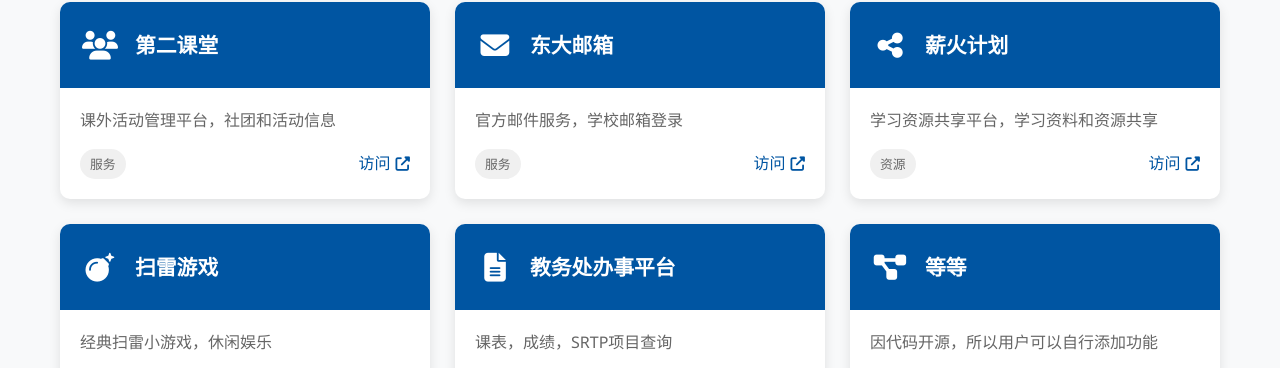
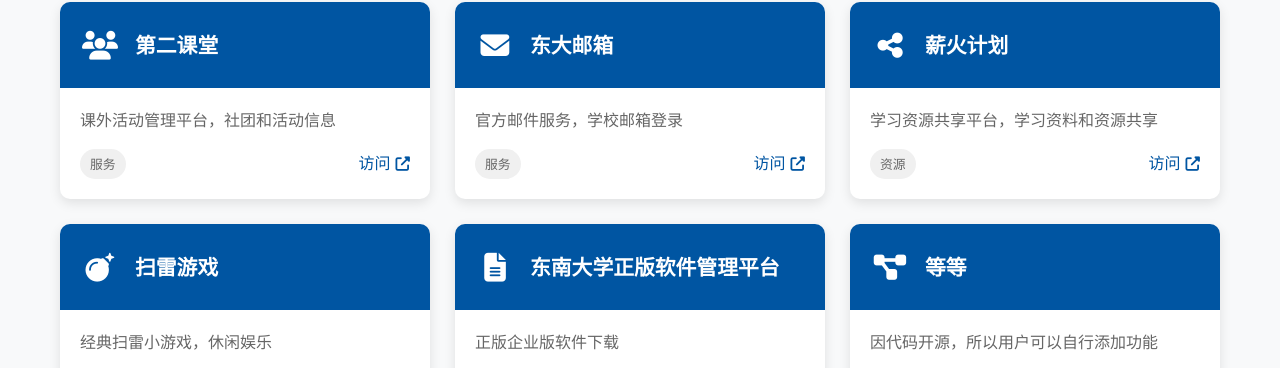
Before and after one commit to xing666173/xing666173.github.io, a plain HTML site: page index.html in a window 1280 px wide. Shown: the part 1577-1945 px from the top of the page. Drawn offline with Linux system fonts and the light colour scheme.

Commit message:
Update index.html

```diff
--- a/index.html
+++ b/index.html
@@ -492,9 +492,9 @@
             // 新增的两个学术组件
             {
                 id: 21,
-                title: "教务处办事平台",
-                description: "课表，成绩，SRTP项目查询",
-                url: "https://jwc.seu.edu.cn/xspt/list.htm",
+                title: "东南大学正版软件管理平台",
+                description: "正版企业版软件下载",
+                url: "https://software.seu.edu.cn/soft?categoryid=9",
                 category: "academic",
                 icon: "fas fa-file-alt"
             },
```
